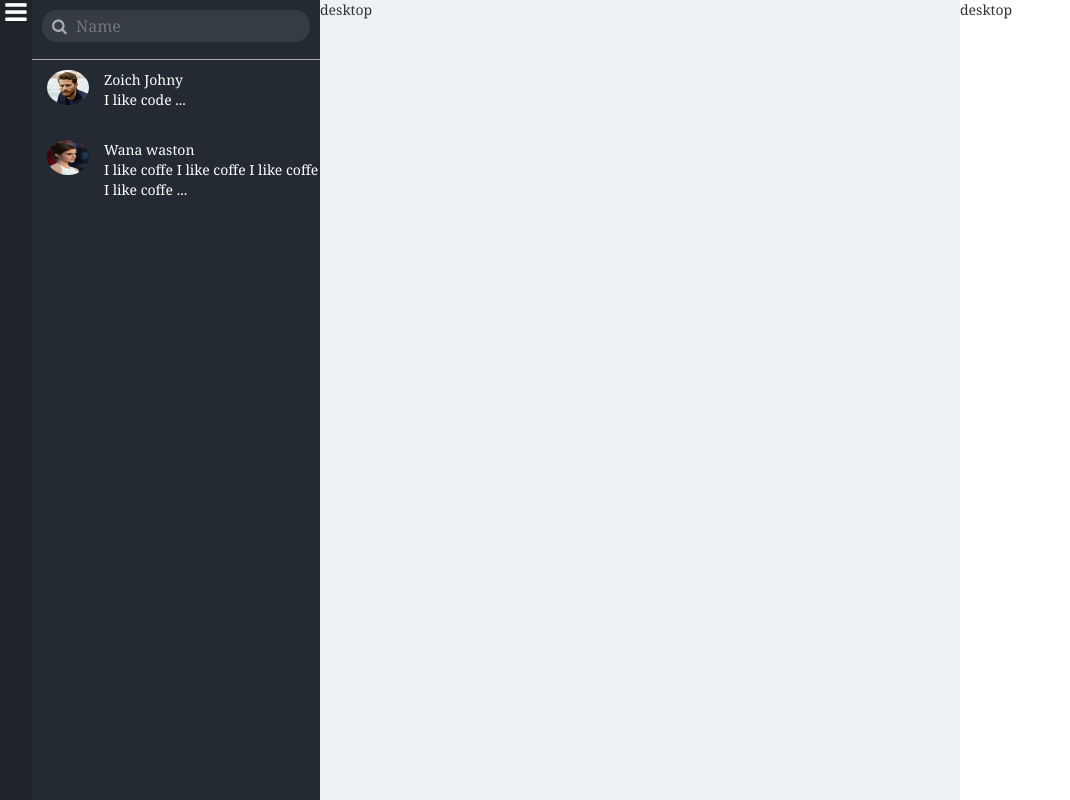
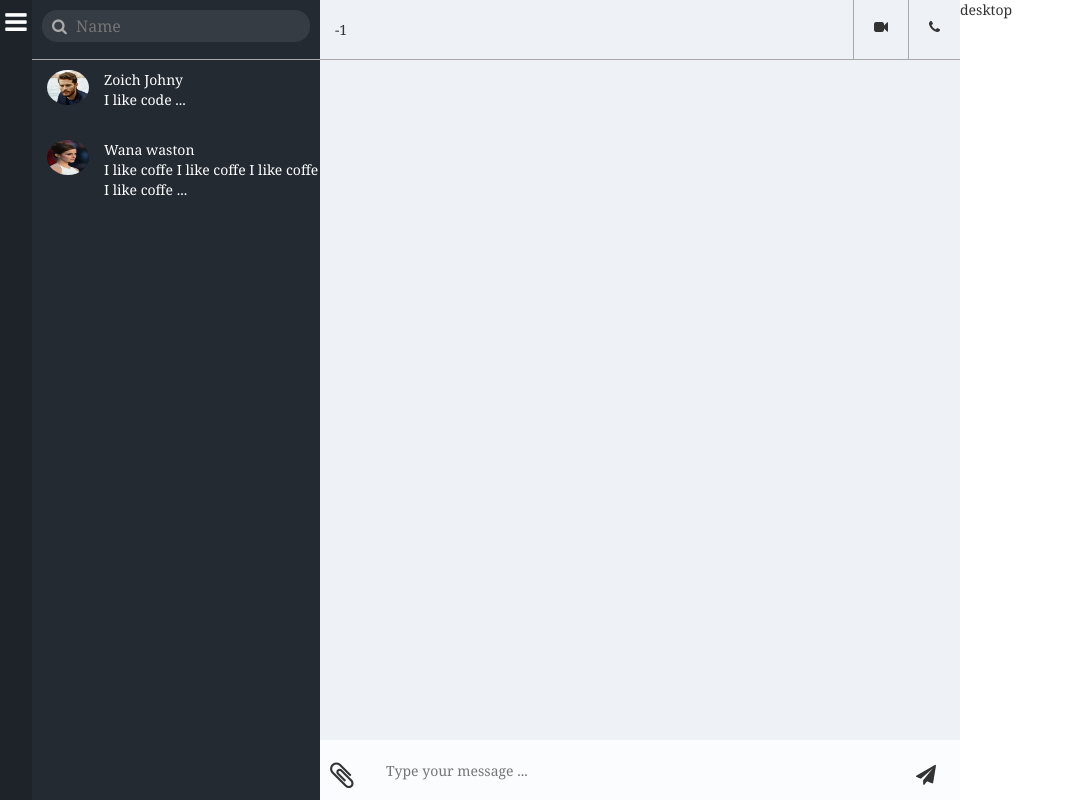
Before and after one commit to systemis/multichat, a React (Create React App) app: page / in a window 1280 px wide. Shown: the whole page, without its empty margins (0-1070 px from the left). Built offline with nearby package versions, Linux system fonts and the light colour scheme.

Commit message:
chat screen ui

```diff
--- a/src/Components/Chat/Style/chat-group-style.css
+++ b/src/Components/Chat/Style/chat-group-style.css
@@ -2,9 +2,71 @@
   margin: 0;
   padding: 0;
   height: 100vh;
-  background: #EEF1F6; }
+  background: #EEF1F6;
+  position: relative; }
   #chat-group.desktop {
     float: left;
     width: 50%; }
+  #chat-group .header-bar {
+    position: relative;
+    height: 60px;
+    border-bottom: 1px solid darkgray; }
+    #chat-group .header-bar .chat-group-show-name {
+      float: left;
+      margin-left: 15px;
+      margin-top: 20px; }
+    #chat-group .header-bar .chat-group-list-tool {
+      list-style-type: none;
+      float: right;
+      height: 100%; }
+      #chat-group .header-bar .chat-group-list-tool li {
+        float: right;
+        height: 100%;
+        padding-right: 20px;
+        padding-left: 20px;
+        border-right: 1px solid darkgray;
+        border-left: 1px solid darkgray; }
+        #chat-group .header-bar .chat-group-list-tool li .fa {
+          margin-top: 20px; }
+        #chat-group .header-bar .chat-group-list-tool li:first-child {
+          border: none; }
+        #chat-group .header-bar .chat-group-list-tool li:hover {
+          background: red; }
+  #chat-group .show-message {
+    position: absolute;
+    top: 60px;
+    bottom: 60px;
+    right: 0;
+    left: 0; }
+  #chat-group .group-send-message {
+    position: absolute;
+    background: #FBFCFD;
+    bottom: 0;
+    height: 60px;
+    right: 0;
+    left: 0; }
+    #chat-group .group-send-message .fa-paperclip {
+      width: 10%;
+      float: left;
+      font-size: 30px;
+      margin-top: 20px;
+      padding-left: 10px; }
+    #chat-group .group-send-message #input-message {
+      float: left;
+      width: 80%;
+      height: 100%;
+      border: none;
+      padding-right: 20px;
+      background: transparent; }
+    #chat-group .group-send-message .fa-paper-plane {
+      float: left;
+      width: 10%;
+      font-size: 20px;
+      margin-top: 25px;
+      padding-right: 10px;
+      padding-left: 5px; }
+      @media screen and (min-width: 991px) {
+        #chat-group .group-send-message .fa-paper-plane {
+          padding-left: 20px; } }
 
 /*# sourceMappingURL=chat-group-style.css.map */
--- a/src/Components/Chat/Style/chat-group-style.scss
+++ b/src/Components/Chat/Style/chat-group-style.scss
@@ -5,12 +5,87 @@
 @mixin character-group-big{
     height: 100vh;
 }
+$boder: 1px solid darkgray;
 #chat-group{
     @include flex();
     height: 100vh;
     background: #EEF1F6;
+    position: relative;
     &.desktop{
         float: left;
         width: 50%;
     }
+    & .header-bar{
+        position: relative;
+        height: 60px;
+        border-bottom: $boder;
+        & .chat-group-show-name{
+            float: left;
+            margin-left: 15px;
+            margin-top: 20px;
+        }
+        & .chat-group-list-tool{
+            list-style-type: none;
+            float: right;
+            height: 100%;
+            & li{
+                float: right;
+                height: 100%;
+                padding-right: 20px;
+                padding-left: 20px;
+                border-right: $boder;
+                border-left: $boder;
+                & .fa{
+                    margin-top: 20px;
+                }
+                &:first-child{
+                    border: none;
+                }
+                &:hover{
+                    background: red;
+                }
+            }
+        }
+    }
+    & .show-message{
+        position: absolute;
+        top: 60px;
+        bottom: 60px;
+        right: 0;
+        left: 0;
+    }
+    & .group-send-message{
+        position: absolute;
+        background: #FBFCFD;
+        bottom: 0;
+        height: 60px;
+        right: 0;
+        left: 0;
+        & .fa-paperclip{
+            width: 10%;
+            float: left;
+            font-size: 30px;
+            margin-top: 20px;
+            padding-left: 10px;
+        }
+        & #input-message{
+            float: left;
+            width: 80%;
+            height: 100%;
+            border: none;
+            padding-right: 20px;
+            background: transparent;
+        }
+        & .fa-paper-plane{
+            float: left;
+            width: 10%;
+            font-size: 20px;
+            margin-top: 25px;
+            padding-right: 10px;
+            padding-left: 5px;
+            @media screen and (min-width: 991px){
+                padding-left: 20px;
+            }
+        }
+    }
 }
--- a/src/Components/Chat/chat.js
+++ b/src/Components/Chat/chat.js
@@ -3,33 +3,71 @@ import {connect}            from 'react-redux';
 import './Style/chat-group-style.css';
 
 class ChatGroup extends Component {
+    constructor(props) {
+        super(props);
+
+    }
+
+    // Back-end api .
+    sendMessage(){
+        const messageField = document.getElementById('input-message');
+        const message = messageField.value;
+        console.log(message);
+    }
+
     componentWillMount() {
-        console.log(this.props);
-        console.log("Version:" + this.props.screenVersion);
     }
 
     render() {
+        // Set class name to custom ui with desktop version and mobile version .
         const className = () => {
             if(this.props.screenVersion === 'desktop'){
                 return 'desktop';
             }
-            return "";
-        }
+            return "";}
 
         return (
             <div className={className()} id="chat-group">
-                {this.props.screenVersion}
+                <div className="header-bar">
+                    {console.log(this.props.chatId)}
+                    <p className="chat-group-show-name">
+                        {this.props.chatId}
+                    </p>
+                    <ul className="chat-group-list-tool">
+                        <li>
+                            <i className="fa fa-phone" aria-hidden="true"></i>
+                        </li>
+                        <li>
+                            <i className="fa fa-video-camera" aria-hidden="true"></i>
+                        </li>
+                    </ul>
+                </div>
+                <div className="show-message">
+                </div>
+                <div className="group-send-message">
+                    <i className="fa fa-paperclip"> </i>
+                    <input
+                        type="text"
+                        id="input-message"
+                        placeholder="Type your message ..." />
+                    <i
+                        className="fa fa-paper-plane"
+                        aria-hidden="true"
+                        onClick={() => this.sendMessage()}>
+                    </i>
+                </div>
             </div>
         );
     }
 
     shouldComponentUpdate(nextProps, nextState) {
-        console.log(nextProps);
-
         return true;
     }
 }
 
 export default connect((state) => {
-    return {screenVersion: state.screenVersion};
+    return {
+        screenVersion: state.screenVersion,
+        chatId: state.chatId
+    }
 })(ChatGroup);
--- a/src/Components/Navigation/Style/navigation-style.css
+++ b/src/Components/Navigation/Style/navigation-style.css
@@ -12,10 +12,13 @@
     float: left;
     background: #1E2329;
     width: 10%; }
-    #navigation-show-user-online .row #left-navi #show-hiden-main-navi-btn {
-      color: white;
-      font-size: 25px;
+    #navigation-show-user-online .row #left-navi p {
+      margin-top: 10px;
       text-align: center; }
+      #navigation-show-user-online .row #left-navi p #show-hiden-main-navi-btn {
+        color: white;
+        font-size: 25px;
+        text-align: center; }
   #navigation-show-user-online .row #navigation-show-user-online-main-navi {
     margin: 0;
     padding: 0;
--- a/src/Components/Navigation/Style/navigation-style.scss
+++ b/src/Components/Navigation/Style/navigation-style.scss
@@ -20,10 +20,14 @@
             float: left;
             background: #1E2329;
             width: 10%;
-            & #show-hiden-main-navi-btn{
-                color: white;
-                font-size: 25px;
+            & p{
+                margin-top: 10px;
                 text-align: center;
+                & #show-hiden-main-navi-btn{
+                    color: white;
+                    font-size: 25px;
+                    text-align: center;
+                }
             }
         }
         & #navigation-show-user-online-main-navi{
--- a/src/Components/Navigation/navigation.js
+++ b/src/Components/Navigation/navigation.js
@@ -5,8 +5,9 @@ import SearchGroup          from './search-group.js';
 import SearchView           from './search-view.js';
 import UsersView            from './users-view';
 
-import avatar1               from '../../Image/test_avatar_men.jpg';
-import avatar2               from '../../Image/test_avatar_women.jpg';
+// Image for test ui
+import avatar1              from '../../Image/test_avatar_men.jpg';
+import avatar2              from '../../Image/test_avatar_women.jpg';
 import './Style/navigation-style.css';
 
 var test = [{
@@ -45,6 +46,7 @@ class Navigation extends Component {
             doneSearching: false
         }
 
+        // Backend API
         this.searchEvent = this.searchEvent.bind(this);
     }
 
@@ -75,7 +77,7 @@ class Navigation extends Component {
         if(this.props.screenVersion === 'desktop'){
             return (
                 <div id="left-navi">
-                    <p style={{textAlign: 'center'}}>
+                    <p>
                         <i className="fa fa-bars"
                            aria-hidden="true"
                            id="show-hiden-main-navi-btn"></i>
--- a/src/Components/Navigation/user-item.js
+++ b/src/Components/Navigation/user-item.js
@@ -1,11 +1,18 @@
 import React, { Component } from 'react';
+import {connect}            from 'react-redux';
 
 class UserItem extends Component {
+    clickItemEvent(){
+        var {dispatch} = this.props;
+        dispatch({type: 'change_chat_id', value: this.props.data.name});
+        console.log(this.props.data.name);
+    }
+
     render() {
         return (
             <div
                 className="user-item row"
-                onClick={() => {console.log(this.props.data.name)}}>
+                onClick={() => this.clickItemEvent()}>
                 <div className="col-md-3 col-sm-3 col-xs-3 show-image">
                     <div className="child">
                         <img src={this.props.data.avatar} />
@@ -20,4 +27,4 @@ class UserItem extends Component {
     }
 }
 
-export default UserItem;
+export default connect()(UserItem);
--- a/src/Redux/redux.js
+++ b/src/Redux/redux.js
@@ -23,8 +23,18 @@ const isAdingReducer = (state = false, action) => {
     }
 }
 
+const chatId = (state = -1, action) => {
+    switch(action.type){
+        case 'change_chat_id':
+            return action.value;
+        default:
+            return state;
+    }
+}
+
 const reducer = redux.combineReducers({
     screenVersion: screenVersionReducer,
+    chatId: chatId,
     isAding: isAdingReducer
 })
 
```
Also changed, not shown: 2 other files (tests, documents, lock files or other folders).
